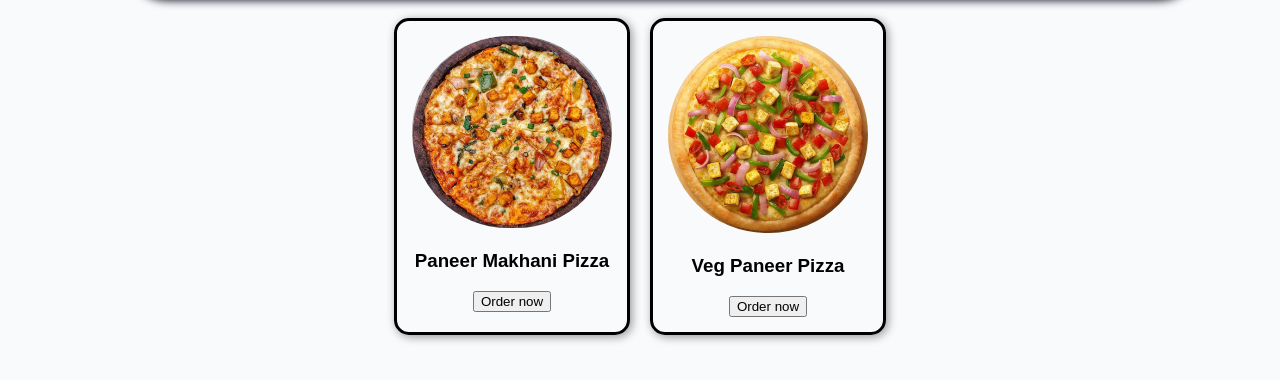
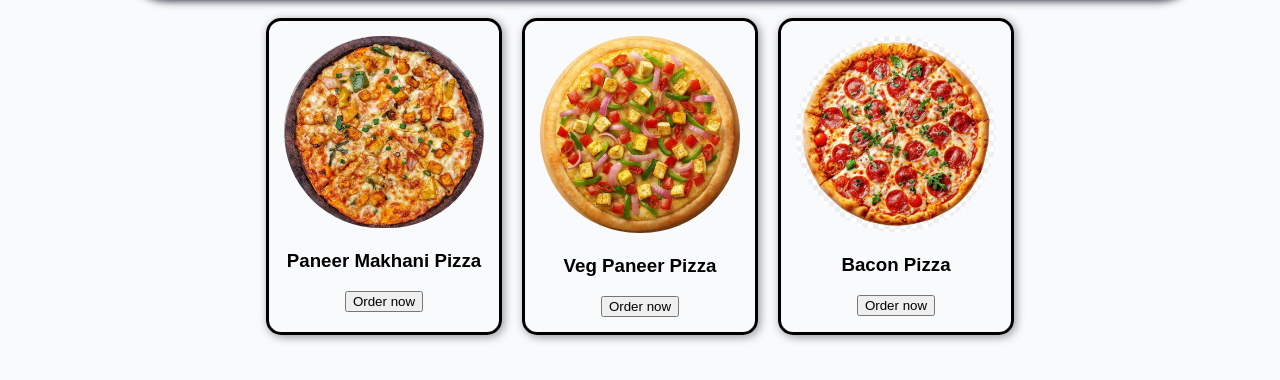
Before and after one commit to Shreyadeshmukh1030/Menu-page, a plain HTML site: page index.html in a window 1280 px wide. Shown: the part 362-742 px from the top of the page. Drawn offline with Linux system fonts and the light colour scheme.

Commit message:
card 3 added

```diff
--- a/index.html
+++ b/index.html
@@ -22,6 +22,11 @@
                 <h3>Veg Paneer Pizza</h3>
                 <button class="btn">Order now</button>
             </div>
+            <div class="card">
+                <img src="./../images/bacon_pizza.jpg" alt="Placeholder">
+                <h3>Bacon Pizza</h3>
+                <button class="btn">Order now</button>
+            </div>
 
         </div>
     </div>
```
